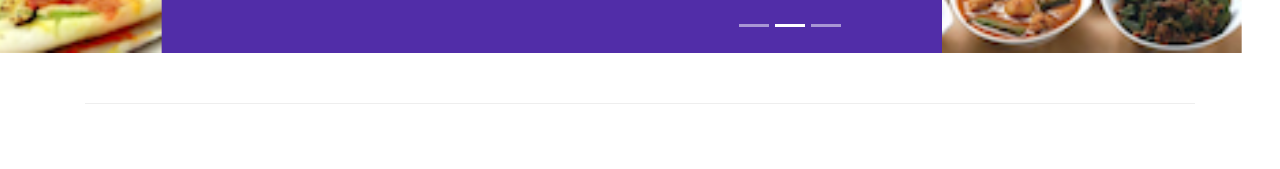
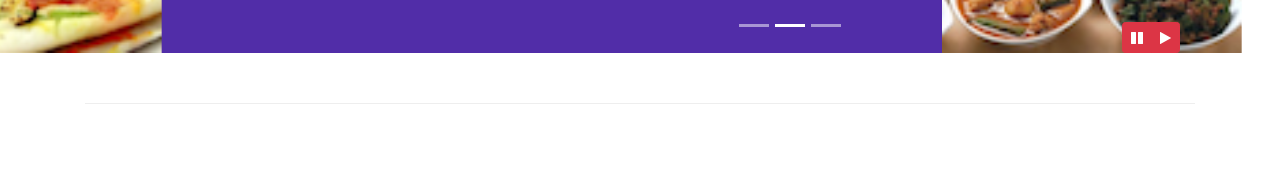
Before and after one commit to LyndsayM/conFusion, a website: page index.html in a window 1280 px wide. Shown: the part 631-800 px from the top of the page. Drawn offline with nearby package versions, Linux system fonts and the light colour scheme.

Commit message:
bootstrap jQuery

```diff
--- a/CSS/styles.css
+++ b/CSS/styles.css
@@ -149,6 +149,11 @@
   left: 300px;
 }
 
+#carouselButtons {
+  right:0px;
+  position: absolute;
+  bottom: 0px;
+}
 .row-modal-footer{
     padding-bottom: 1cm;
 }
--- a/index.html
+++ b/index.html
@@ -211,11 +211,8 @@
                                     <span class="badge badge-danger">NEW</span>
                                 </h2>
                                 <p class="hidden-md-down">Featuring mouthwatering combinations with a choice of five different
-                                    salads,
-                                    six
-                                    enticing appetizers, six main entrees and five choicest desserts. Free flowing bubbly and
-                                    soft drinks. All
-                                    for just $19.99 per person </p>
+                                    salads, six enticing appetizers, six main entrees and five choicest desserts. Free flowing bubbly and
+                                    soft drinks. All for just $19.99 per person </p>
                             </div>
                         </div>
                         <!--Carousel item #3  -->
@@ -245,6 +242,16 @@
                     <a class="carousel-control-next" href="#mycarousel" role="button" data-slide="next">
                         <span class="carousel-control-next-icon"></span>
                     </a>
+
+                    <div class="btn-group" id="carouselButtons">
+                        <button class="btn btn-danger btn-sm" id="carousel-pause">
+                            <span class="fa fa-pause"></span>
+                        </button>
+                        <button class="btn btn-danger btn-sm" id="carousel-play">
+                            <span class="fa fa-play"></span>
+                        </button>
+                    </div>
+
                 </div>
             </div>
         </div>
@@ -355,7 +362,17 @@
  <script src="node_modules/jquery/dist/jquery.min.js"></script>
  <script src="node_modules/tether/dist/js/tether.min.js"></script>
  <script src="node_modules/bootstrap/dist/js/bootstrap.min.js"></script>
-
+ <script>
+    $(document).ready(function(){
+        $("#mycarousel").carousel( { interval: 2000 } );
+        $("#carousel-pause").click(function(){
+            $("#mycarousel").carousel('pause');
+        });
+        $("#carousel-play").click(function(){
+            $("#mycarousel").carousel('cycle');
+        });
+    });
+</script>
 
 </body>
 
```
